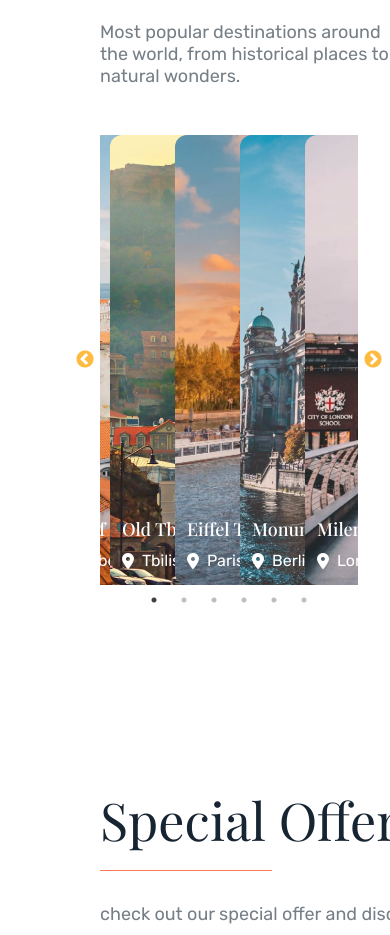
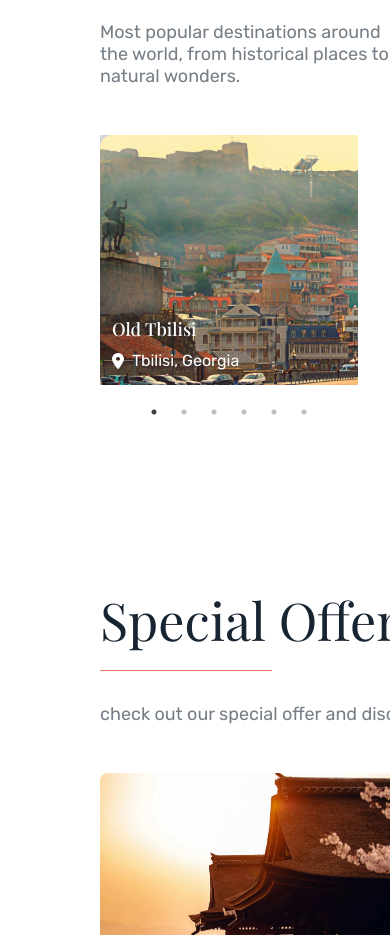
Before and after one commit to NikolozKereselidze/Travel-Agency, a React (Vite) app: page / in a window 390 px wide. Shown: the part 1320-2255 px from the top of the page. Built offline with nearby package versions, Linux system fonts and the light colour scheme; a web font is replaced by a local one.

Commit message:
style: make Destinations section responsive

```diff
--- a/src/components/Destinations/Destinations.jsx
+++ b/src/components/Destinations/Destinations.jsx
@@ -35,12 +35,27 @@ const Destinations = () => {
     dots: true,
     infinite: true,
     speed: 500,
-    slidesToShow: 4,
+    slidesToShow: 3,
     slidesToScroll: 1,
+    initialSlide: 0,
+    responsive: [
+      {
+        breakpoint: 1152,
+        settings: {
+          slidesToShow: 2,
+        },
+      },
+      {
+        breakpoint: 900,
+        settings: {
+          slidesToShow: 1,
+        },
+      },
+    ],
   };
 
   return (
-    <div className={styles.destinationsSection}>
+    <div>
       <SectionHeading
         title="Popular Destinations"
         description="Most popular destinations around the world, from historical places to natural wonders."
--- a/src/styles/Destinations/DestinationCard.module.css
+++ b/src/styles/Destinations/DestinationCard.module.css
@@ -49,3 +49,15 @@
 .imgSubtitle > i {
   color: #fff;
 }
+
+@media screen and (max-width: 768px) {
+  .card {
+    height: 35rem;
+  }
+}
+
+@media screen and (max-width: 475px) {
+  .card {
+    height: 25rem;
+  }
+}
--- a/src/styles/Destinations/Destinations.css
+++ b/src/styles/Destinations/Destinations.css
@@ -3,11 +3,20 @@
   background: #fff !important;
 }
 
-.slick-prev::before,
-.slick-next::before {
-  color: orange !important;
+.slick-dots li button:before {
+  top: 1.2rem;
 }
 
-.slick-slide {
-  padding: 0 1rem;
+@media screen and (min-width: 768px) {
+  .slick-slider .slick-track,
+  .slick-slider .slick-list {
+    display: flex;
+    gap: 2rem;
+  }
+
+  .slick-prev::before,
+  .slick-next::before {
+    color: #ff7757 !important;
+    font-size: 2.6rem;
+  }
 }
--- a/src/styles/Destinations/Destinations.module.css
+++ b/src/styles/Destinations/Destinations.module.css
@@ -1,7 +1,11 @@
 .sliderWrapper {
-  padding-top: 4.8rem;
+  padding-top: 6.8rem;
+  margin-left: -2rem;
 }
 
-.slick-slide {
-  padding: 0 1rem;
+@media screen and (max-width: 768px) {
+  .sliderWrapper {
+    padding-top: 4.8rem;
+    margin: 0;
+  }
 }
```
